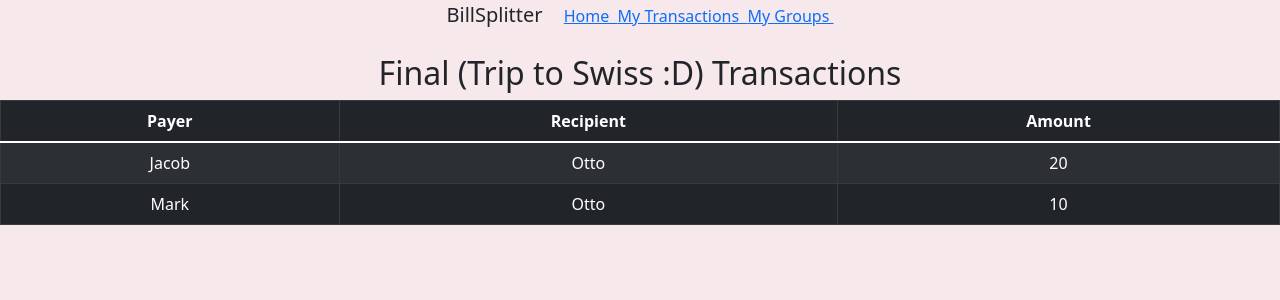
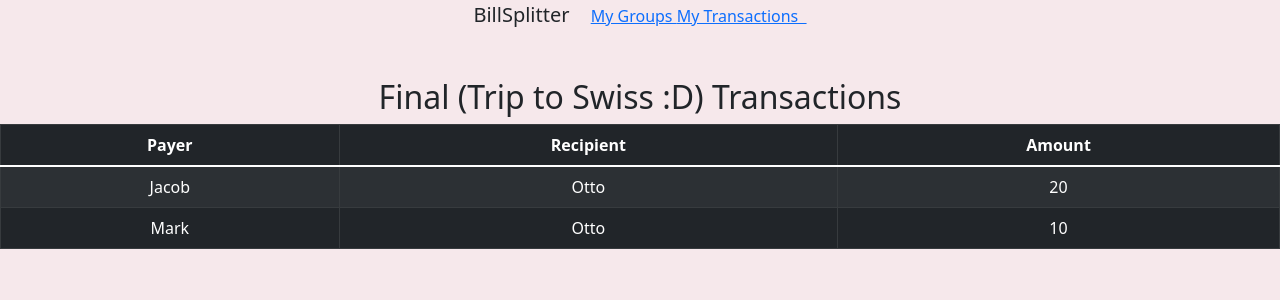
Before and after one commit to shwethaaaaaa/HEAP-billsplitter, a React (Create React App) app: page /GroupFinalTransaction in a window 1280 px wide. Shown: the top 300 px of the page. Built offline with nearby package versions, Linux system fonts and the light colour scheme.

Commit message:
redirection works

```diff
--- a/src/pages/GroupFinalTransaction.js
+++ b/src/pages/GroupFinalTransaction.js
@@ -9,6 +9,7 @@ import Table from 'react-bootstrap/Table';
 export default function GroupFinalTransaction(){
     return (
         <>
+            <br></br>
             <br></br>
             <h2>Final (Trip to Swiss :D) Transactions</h2>
             <Table striped bordered hover variant="dark">
--- a/src/pages/Layout.js
+++ b/src/pages/Layout.js
@@ -10,11 +10,10 @@ const Layout = () => {
         <Navbar.Brand >BillSplitter&nbsp;</Navbar.Brand>
 
 
-        <Link to="/">Home&nbsp;&nbsp;</Link>
+        <Link to="/">My Groups&nbsp;</Link>
 
-        <Link to="/">My Transactions&nbsp;&nbsp;</Link>
+        <Link to="/MyTransaction">My Transactions&nbsp;&nbsp;</Link>
 
-        <Link to="/Profile">My Groups&nbsp;</Link>
 
       </nav>
 
```
